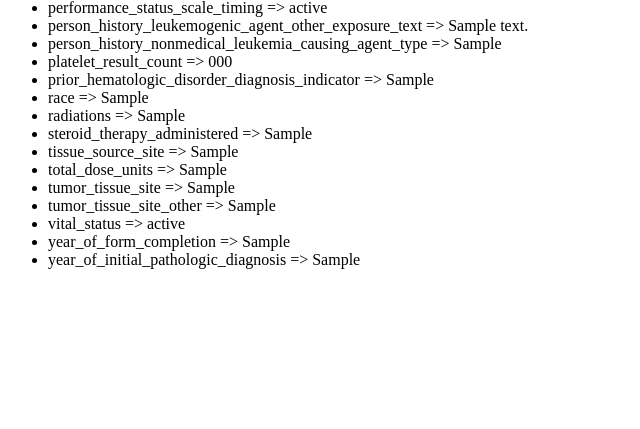
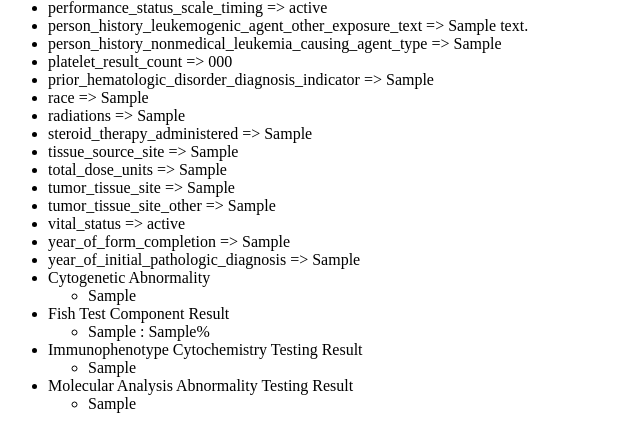
Before and after one commit to gregfriedland/aml_browser, a Django app: page /aml/1/ in a window 1280 px wide. Shown: the part 1183-1612 px from the top of the page, without its empty margins (0-640 px from the left). Before the commit the page ends 1452 px from the top, so only its background shows below. Run offline with Django 3.2, Linux system fonts and the light colour scheme; tables that the repository leaves empty hold one stand-in row (values such as "Sample post").

Commit message:
add many 2 many fields to the detail view

```diff
--- a/aml_app/templates/aml_app/detail.html
+++ b/aml_app/templates/aml_app/detail.html
@@ -5,4 +5,38 @@
     <li>{{ name }} => {{ value }}</li>
   {% endif %}
 {% endfor %}
+
+<li>Cytogenetic Abnormality
+	<ul>
+{% for cytogenetic_abnormality in patient.cytogenetic_abnormality.all %}
+    <li>{{ cytogenetic_abnormality.cytogenetic_abnormality }}</li>
+{% endfor %}
+	</ul>
+</li>
+
+<li>Fish Test Component Result
+	<ul>
+{% for fish_test_component_result in patient.fish_test_component.all %}
+    <li>{{ fish_test_component_result.fish_test_component }} :
+    	{{ fish_test_component_result.fish_test_component_percentage_value }}%</li>
+{% endfor %}
+	</ul>
+</li>
+
+<li>Immunophenotype Cytochemistry Testing Result
+	<ul>
+{% for immunophenotype_cytochemistry_testing_result in patient.immunophenotype_cytochemistry_testing_result.all %}
+    <li>{{ immunophenotype_cytochemistry_testing_result.immunophenotype_cytochemistry_testing_result }} </li>
+{% endfor %}
+	</ul>
+</li>
+
+<li>Molecular Analysis Abnormality Testing Result
+	<ul>
+{% for molecular_analysis_abnormality_testing_result in patient.molecular_analysis_abnormality_testing_result.all %}
+    <li>{{ molecular_analysis_abnormality_testing_result.molecular_analysis_abnormality_testing_result }} </li>
+{% endfor %}
+	</ul>
+</li>
+
 </ul>
--- a/aml_app/views.py
+++ b/aml_app/views.py
@@ -4,6 +4,7 @@ from .models import Patient
 
 def detail(request, patient_pk):
     patient = get_object_or_404(Patient, pk=patient_pk)
+    print(patient.cytogenetic_abnormality.all())
     return render(request, 'aml_app/detail.html', {'patient': patient})
 
 def index(request):
```
